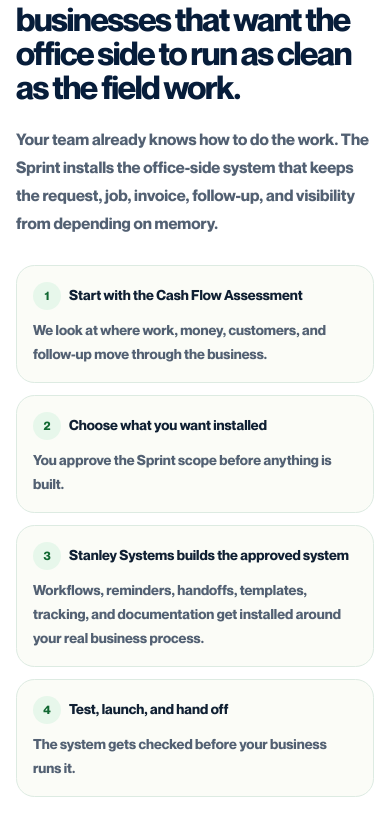
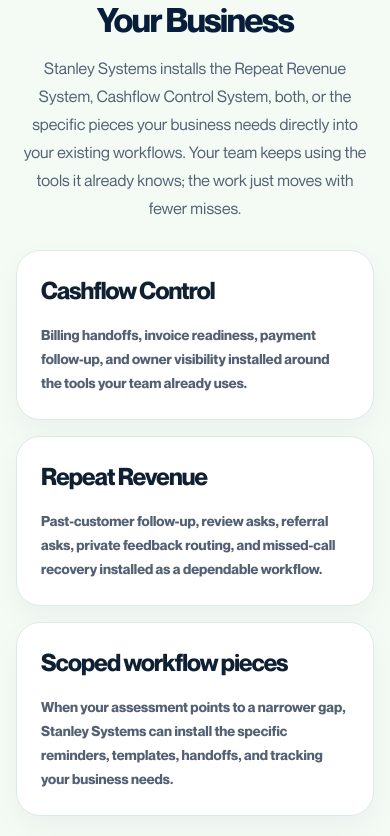
Before and after one commit to Jsofresh/Stanley-Systems-Landing-Page, a Next.js app: page /systems-installation-sprint in a window 390 px wide. Shown: the part 1028-1864 px from the top of the page. Built offline with nearby package versions, Linux system fonts and the light colour scheme.

Commit message:
deploy: tighten assessment and sprint mobile sections

```diff
--- a/app/systems-installation-sprint/page.tsx
+++ b/app/systems-installation-sprint/page.tsx
@@ -1,7 +1,7 @@
 import type { Metadata } from "next"
 import Image from "next/image"
 import Link from "next/link"
-import { ArrowRight, CheckCircle2 } from "lucide-react"
+import { ArrowRight } from "lucide-react"
 
 import { Footer } from "@/components/footer"
 import { SiteHeader } from "@/components/hero-section"
@@ -16,13 +16,6 @@ export const metadata: Metadata = {
   description: "Turn the Cash Flow Assessment into approved workflows, reminders, handoffs, templates, tracking, documentation, and tool setup.",
   alternates: { canonical: "https://stanley-systems.com/systems-installation-sprint" },
 }
-
-const process = [
-  ["1", "Start with the Cash Flow Assessment", "We look at where work, money, customers, and follow-up move through the business."],
-  ["2", "Choose what you want installed", "You approve the Sprint scope before anything is built."],
-  ["3", "Stanley Systems builds the approved system", "Workflows, reminders, handoffs, templates, tracking, and documentation get installed around your real business process."],
-  ["4", "Test, launch, and hand off", "The system gets checked before your business runs it."],
-]
 
 const installedItems = [
   ["Cashflow Control", "Billing handoffs, invoice readiness, payment follow-up, and owner visibility installed around the tools your team already uses."],
@@ -60,18 +53,6 @@ export default function SystemsInstallationSprintPage() {
               <div className="pointer-events-none absolute -inset-8 rounded-[3rem] bg-[radial-gradient(circle_at_50%_50%,rgba(251,252,247,0.95),rgba(251,252,247,0)_68%)] blur-2xl" aria-hidden="true" />
               <Image src="/preview/images/uploaded/2026-05-25-jaden/office-software-workflow-automation-setup.jpg" alt="Office software workflow automation setup for a Systems Installation Sprint." width={1280} height={960} priority sizes="(min-width: 1024px) 38vw, 100vw" className="relative mx-auto h-auto max-h-[620px] w-full rounded-[1.2rem] object-contain" />
             </div>
-          </div>
-        </section>
-
-        <section data-section="sprint-builds" className="bg-white py-12 sm:py-14">
-          <div className={`${shell} grid gap-7 lg:grid-cols-[0.78fr_1.22fr] lg:items-center`}>
-            <div>
-              <h2 className="text-[2.05rem] font-semibold leading-[1.04] tracking-[-0.04em] text-[#071D3A] sm:text-5xl">Built for service businesses that want the office side to run as clean as the field work.</h2>
-              <p className="mt-5 text-base font-semibold leading-7 text-[#536173] sm:text-lg">Your team already knows how to do the work. The Sprint installs the office-side system that keeps the request, job, invoice, follow-up, and visibility from depending on memory.</p>
-            </div>
-            <ol className="grid gap-3 sm:grid-cols-2">
-              {process.map(([number, title, body]) => <li key={title} className="rounded-[1.15rem] border border-[#DDEBE2] bg-[#FBFCF7] p-4 text-sm font-bold leading-6 text-[#334B60]"><span className="mr-2 inline-grid h-7 w-7 place-items-center rounded-full bg-[#E7F7EB] text-xs font-black text-[#116832]">{number}</span><span className="text-[#102033]">{title}</span><p className="mt-2 font-semibold text-[#536173]">{body}</p></li>)}
-            </ol>
           </div>
         </section>
 
--- a/app/workflow-audit/page.tsx
+++ b/app/workflow-audit/page.tsx
@@ -88,9 +88,6 @@ function Hero() {
           <h1 className="mx-auto max-w-5xl text-[2.17rem] font-semibold leading-[0.96] tracking-[-0.04em] text-[#071D3A] sm:text-[3.25rem] lg:mx-0 lg:text-[4.15rem]">
             Find the office leaks costing you cash, reviews, and repeat jobs.
           </h1>
-          <p className="mx-auto mt-5 max-w-2xl text-lg leading-8 text-[#334B60] lg:mx-0 lg:text-xl lg:leading-9">
-            The $97 Cash Flow Assessment gives you a full office-side map of where the business is losing money, what each leak affects, and how to fix every problem Stanley Systems finds.
-          </p>
           <div className="mt-7 flex justify-center lg:justify-start">
             <CheckoutButton pkg={assessment} label="Start the Cash Flow Assessment" location="cash_flow_assessment_hero_primary" />
           </div>
@@ -151,10 +148,10 @@ function SampleOutput() {
           alt="Sample Money Leak Summary showing the leak found, cost signal, build priority, and next move."
           width={1280}
           height={960}
-          sizes="(min-width: 1024px) 46vw, 112vw"
+          sizes="(min-width: 1024px) 46vw, 100vw"
           fadeColor="#FBFCF7"
-          wrapperClassName="-mx-8 rounded-[1.25rem] drop-shadow-[0_24px_70px_rgba(7,29,58,0.08)] sm:mx-0"
-          imageClassName="h-auto w-full scale-[1.08] object-contain sm:scale-100"
+          wrapperClassName="mx-auto w-full max-w-full overflow-hidden rounded-[1.25rem] drop-shadow-[0_24px_70px_rgba(7,29,58,0.08)]"
+          imageClassName="h-auto w-full object-contain"
         />
       </div>
     </section>
```
